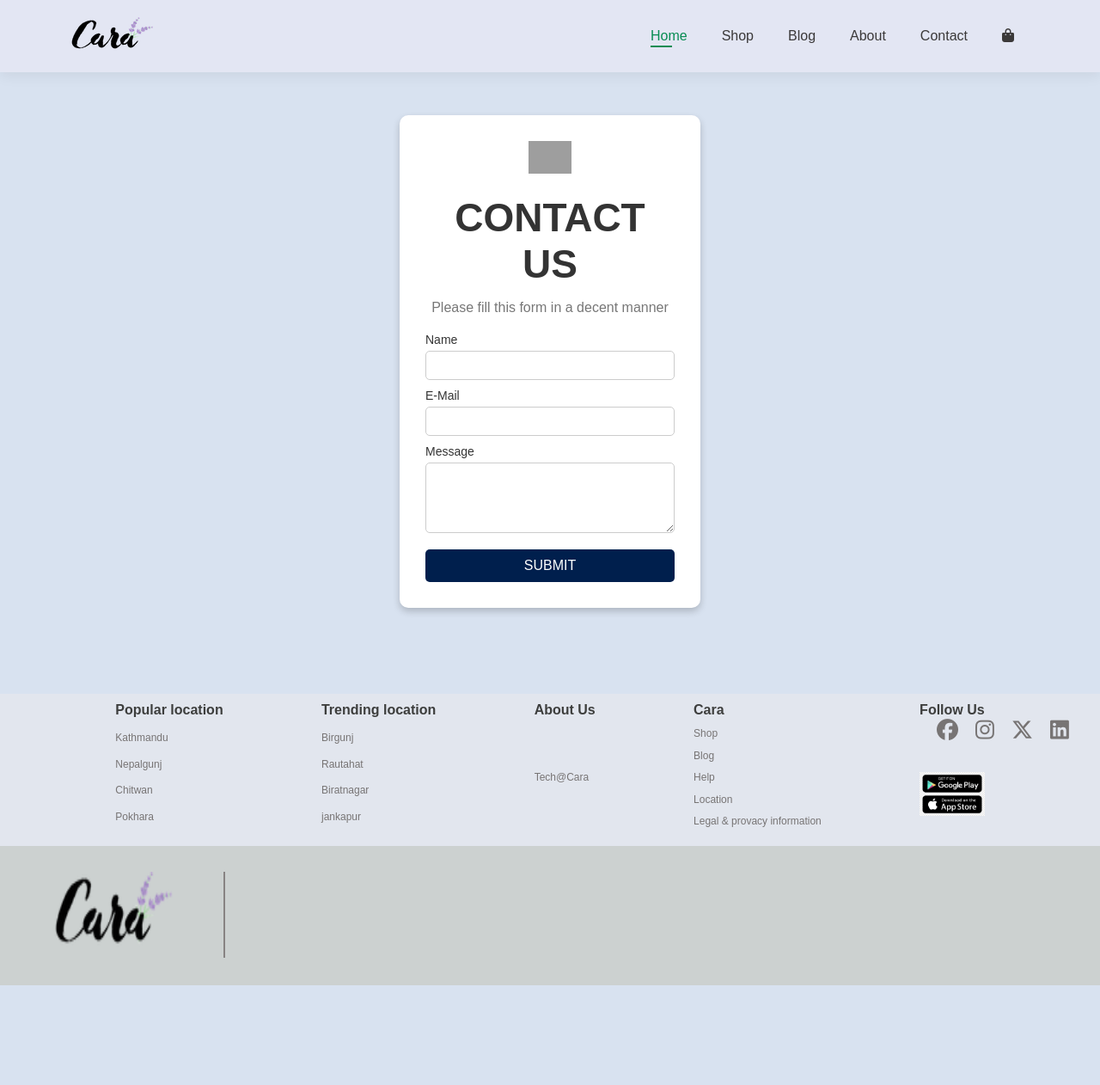
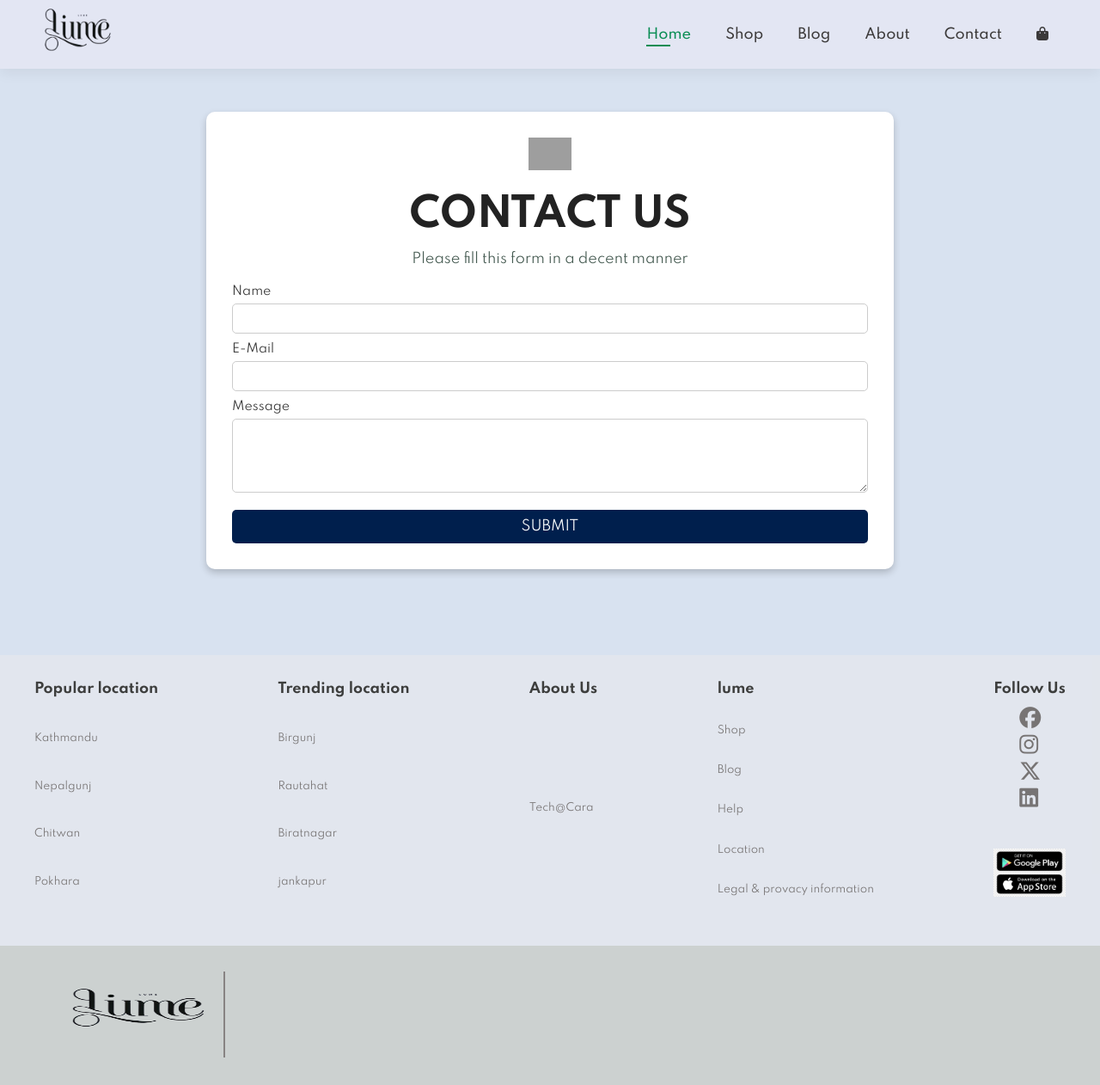
Before and after one commit to saroj580/e-commerce-project-WT-, a plain HTML site: page contact.html in a window 1280 px wide. Shown: the whole page at 86% size. Before the commit the page ends 1146 px from the top, so only its background shows below. Drawn offline with Linux system fonts and the light colour scheme; grey boxes are pictures that could not be loaded.

Commit message:
fix some part

```diff
--- a/contact.css
+++ b/contact.css
@@ -93,19 +93,26 @@ body {
     margin: 0;
 }
 
-/* header section styling start from here */
+
 #header{
-    width: 100%;
   display : flex;
+  width: 100%;
   align-items: center;
-  padding: 20px 80px;
+  padding: 20px 40px;
   background: #E3E6F3;
   box-shadow: 0 5px 15px rgba(0, 0, 0, 0.06);
   justify-content: space-between;
   position: sticky;
+  height: 80px;
   z-index: 999;
   top: 0;
   left: 0;
+}
+
+#header img{
+  top: 0;
+  width: 100px;
+  height: 100px;
 }
 
 #navbar{
@@ -152,7 +159,8 @@ body {
     border-radius: 10px;
     box-shadow: 0 4px 8px rgba(0, 0, 0, 0.2);
     text-align: center;
-    width: 350px;
+    width: 100vh;
+    height: 100%;
     margin-top: 50px;
 }
 
--- a/contact.html
+++ b/contact.html
@@ -11,13 +11,14 @@
         <link href="https://fonts.googleapis.com/css2?family=Montserrat:ital,wght@0,100..900;1,100..900&display=swap" rel="stylesheet">        <link rel="stylesheet" href="https://cdnjs.cloudflare.com/ajax/libs/font-awesome/6.7.2/css/all.min.css"/>
 
         <link rel="stylesheet" href="contact.css">
+        <link rel="stylesheet" href="style.css">
     </head>
 
     <body>
 
         <!-- navbar section -->
         <section id="header">
-            <a href="#"><img src="img/logo.png" alt="logo" class="logo"></a>
+            <a href="#"><img src="img/logo1.png" alt="logo" class="logo"></a>
             <div>
                 <ul id="navbar">
                     <li><a class="active" href="index.html">Home</a></li>
@@ -74,8 +75,8 @@
                     <a href="#">Tech@Cara</a>
                 </div>
 
-                <div class="cara">
-                    <h4>Cara</h4>
+                <div class="lume">
+                    <h4>lume</h4>
                     <a href="#">Shop</a>
                     <a href="#">Blog</a>
                     <a href="#">Help</a>
@@ -97,7 +98,7 @@
 
             <!-- bottom section -->
             <div class="bottom-section">
-                <a href="#"><img src="img/logo.png" alt=""></a>
+                <a href="#"><img src="img/logo1.png" alt=""></a>
                 <div class="straight"></div>
 
             </div>
```
Also changed, not shown: blog.html (+5 -5 lines).
